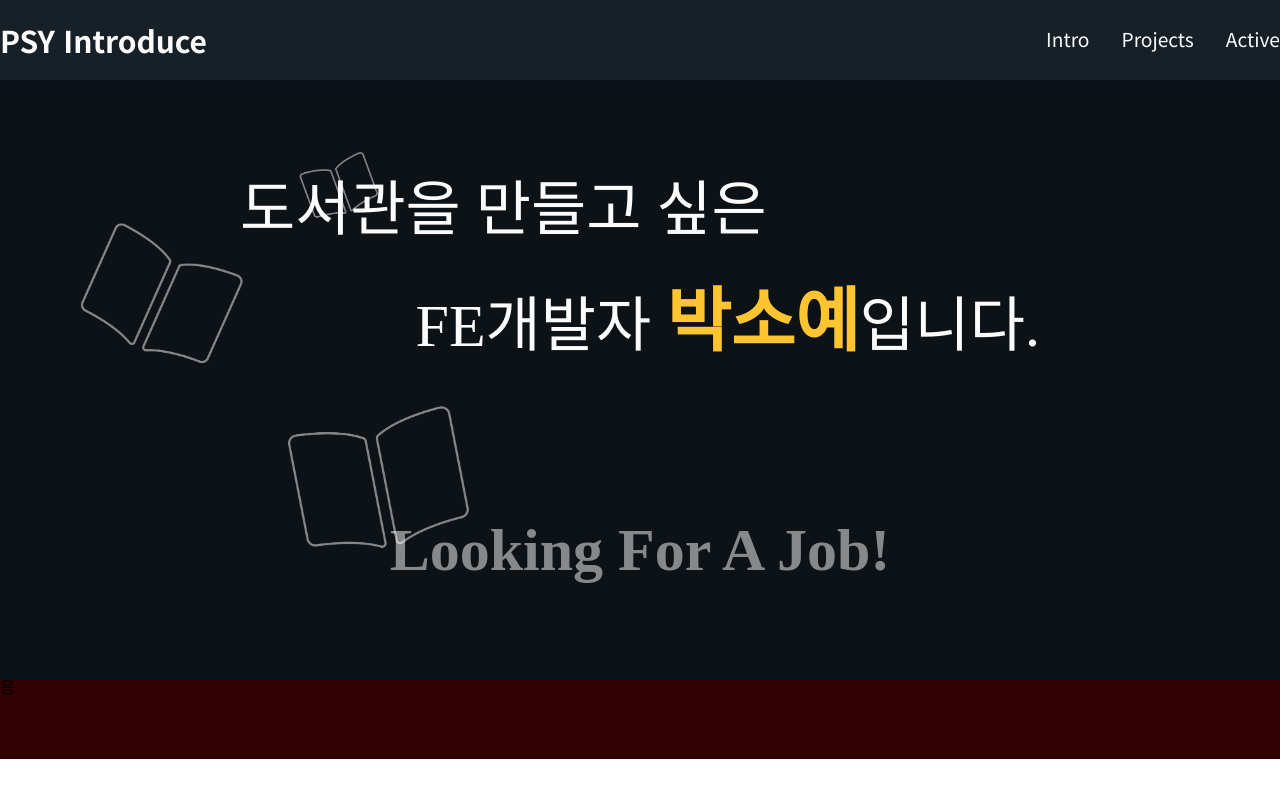
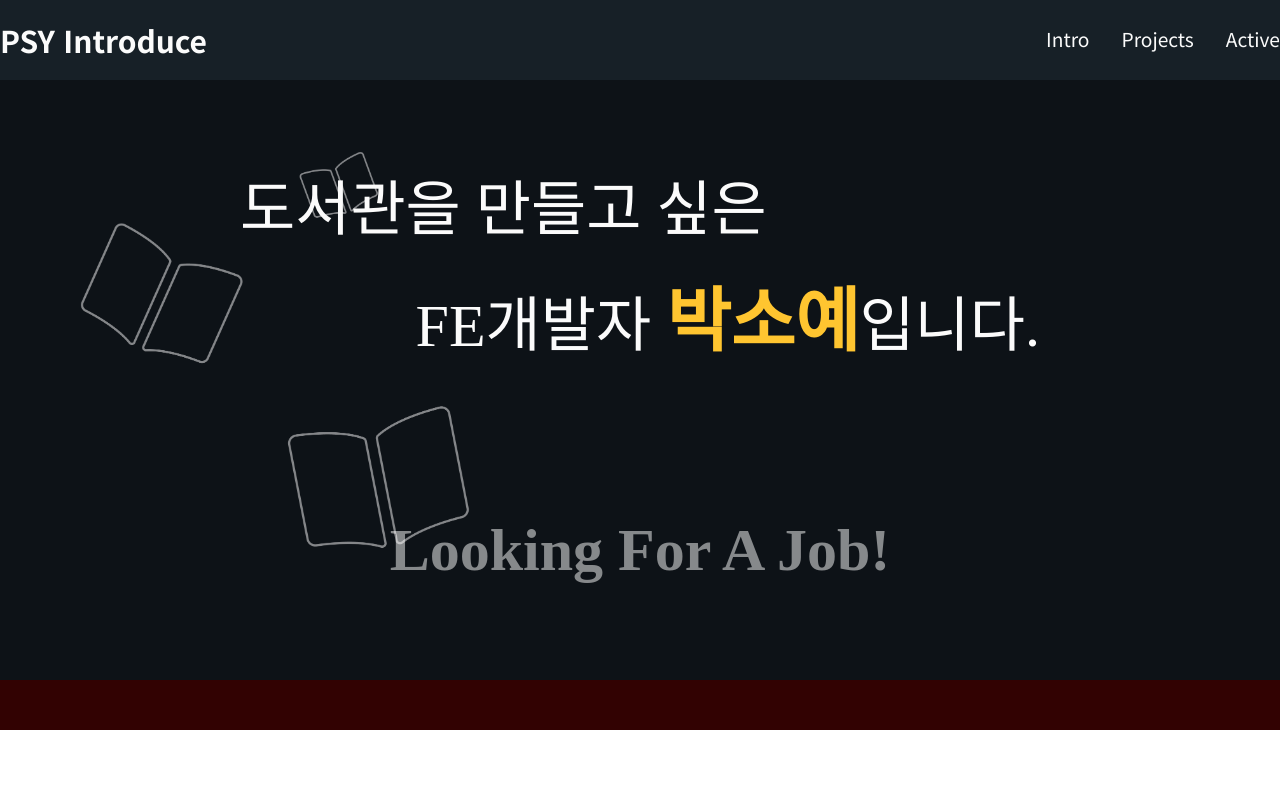
Before and after one commit to stardust6653/introduction, a React (Create React App) app: page / in a window 1280 px wide. Built offline with nearby package versions, Linux system fonts and the light colour scheme; a web font is replaced by a local one.

Commit message:
feat : PointLine Props 삭제

```diff
--- a/src/App.js
+++ b/src/App.js
@@ -11,7 +11,7 @@ function App() {
       </header>
       <main>
         <Introduce />
-        <PointLine text={"음"} />
+        <PointLine />
       </main>
     </div>
   );
--- a/src/components/PointLine.tsx
+++ b/src/components/PointLine.tsx
@@ -1,19 +1,14 @@
 import React from "react";
 import { styled } from "styled-components";
 
-type Props = {
-  text: string;
-};
-
-const PointLine = ({ text }: Props) => {
-  return <Line>{text}</Line>;
+const PointLine = () => {
+  return <Line />;
 };
 
 const Line = styled.div`
   width: 100vw;
-  height: 79px;
+  height: 50px;
   background-color: #320202;
-  overflow: hidden;
 `;
 
 export default PointLine;
```
